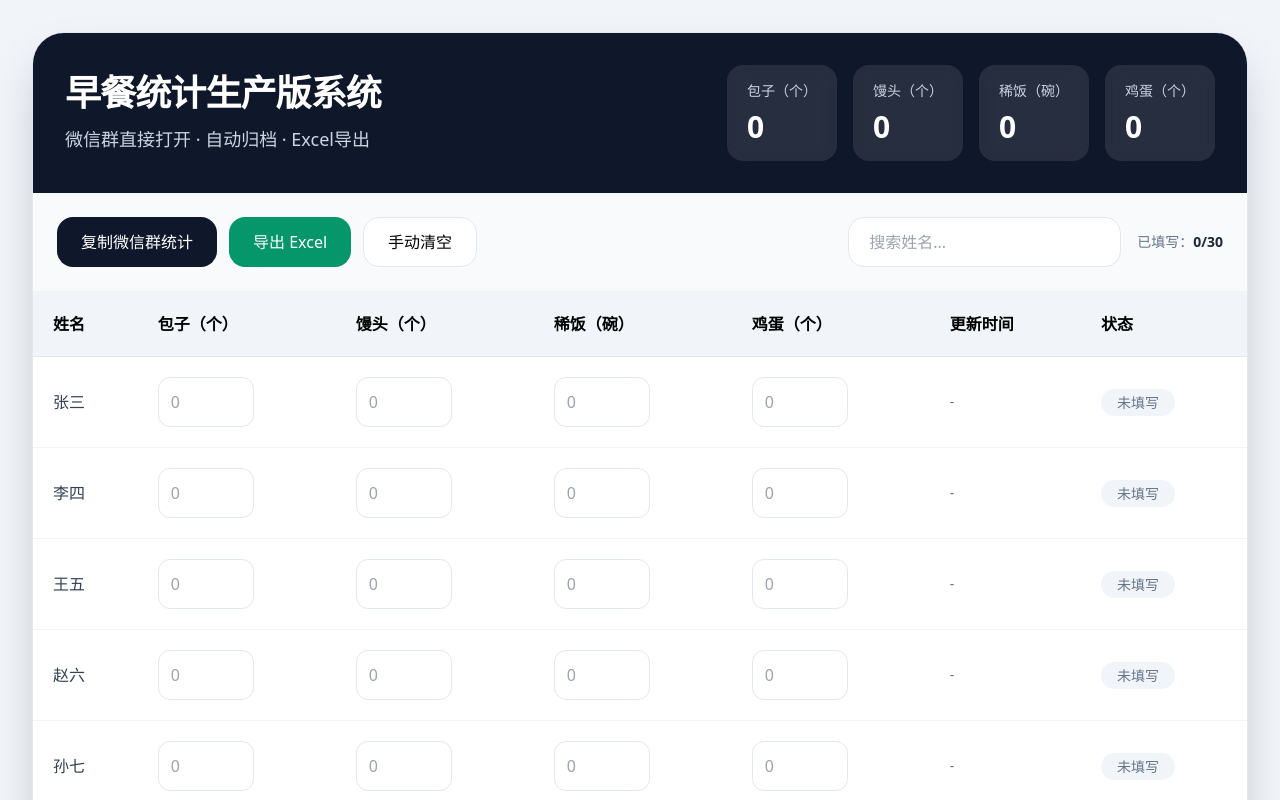
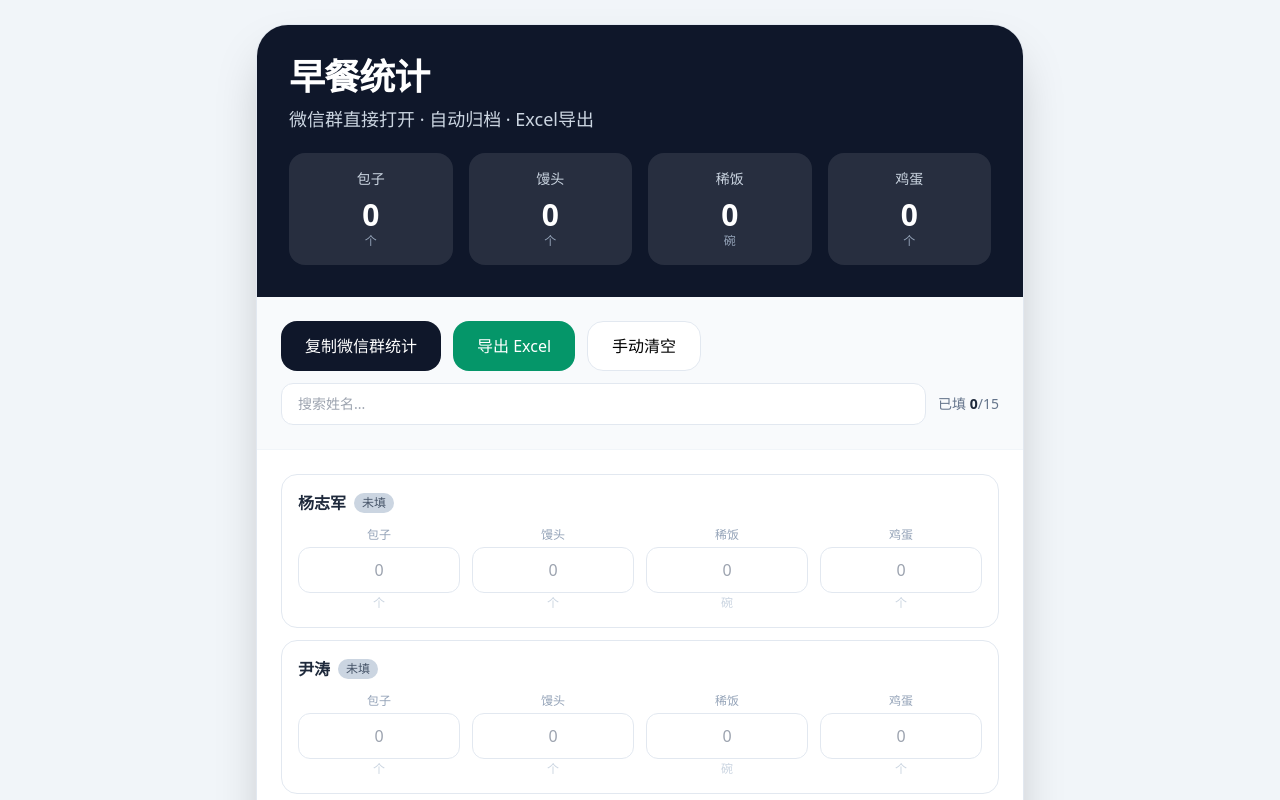
Before and after one commit to jayLyric/breakfast-app, a React (Vite) app: page / in a window 1280 px wide. Shown: the top 800 px of the page. Built offline with nearby package versions, Linux system fonts and the light colour scheme.

Commit message:
redesign: mobile card layout, update user names

```diff
--- a/src/App.tsx
+++ b/src/App.tsx
@@ -7,36 +7,21 @@ import React, {
 import * as XLSX from 'xlsx';
 
 const DEFAULT_USERS = [
-  '张三',
-  '李四',
-  '王五',
-  '赵六',
-  '孙七',
-  '周八',
-  '吴九',
-  '郑十',
-  '王强',
-  '李明',
-  '刘洋',
-  '陈伟',
-  '杨帆',
-  '黄涛',
-  '赵鹏',
-  '胡斌',
-  '谢凯',
-  '何俊',
-  '高飞',
-  '林宇',
-  '郭磊',
-  '罗成',
-  '马超',
-  '许峰',
-  '梁杰',
-  '宋涛',
-  '彭浩',
-  '唐龙',
-  '韩松',
-  '邓辉',
+  '杨志军',
+  '尹涛',
+  '罗杰耀',
+  '刘章凯',
+  '郭永',
+  '邓永明',
+  '李建力',
+  '拉平',
+  '加布',
+  '李保',
+  '康晓波',
+  '赵宏飞',
+  '孙师傅',
+  '普次师傅',
+  '杨师傅',
 ].map((name, index) => ({
   id: index + 1,
   name,
@@ -53,10 +38,10 @@ interface Row {
 }
 
 const BREAKFAST_FIELDS = [
-  { key: 'baozi', label: '包子（个）' },
-  { key: 'mantou', label: '馒头（个）' },
-  { key: 'porridge', label: '稀饭（碗）' },
-  { key: 'egg', label: '鸡蛋（个）' },
+  { key: 'baozi', label: '包子', unit: '个' },
+  { key: 'mantou', label: '馒头', unit: '个' },
+  { key: 'porridge', label: '稀饭', unit: '碗' },
+  { key: 'egg', label: '鸡蛋', unit: '个' },
 ] as const;
 
 type FieldKey = (typeof BREAKFAST_FIELDS)[number]['key'];
@@ -114,7 +99,6 @@ export default function App() {
   const [history, setHistory] = useState<{ id: number; date: string; rows: Row[]; totals: Record<FieldKey, number> }[]>(loadHistory);
   const [search, setSearch] = useState('');
   const [lastArchive, setLastArchive] = useState('');
-  const [isMobileMenuOpen, setIsMobileMenuOpen] = useState(false);
 
   const rowsRef = useRef(rows);
   const historyRef = useRef(history);
@@ -227,7 +211,10 @@ export default function App() {
   };
 
   const copyWechatText = async () => {
-    const content = rows
+    const filled = rows.filter((row: Row) =>
+      BREAKFAST_FIELDS.some((field) => row[field.key] !== ''),
+    );
+    const content = filled
       .map(
         (row: Row) =>
           `${row.name}｜包子:${row.baozi || 0} 馒头:${row.mantou || 0} 稀饭:${row.porridge || 0} 鸡蛋:${row.egg || 0}`,
@@ -241,144 +228,143 @@ export default function App() {
   };
 
   return (
-    <div className="min-h-screen bg-slate-100 p-4 md:p-8">
-      <div className="mx-auto max-w-7xl rounded-[32px] bg-white shadow-2xl overflow-hidden border border-slate-200">
-        <div className="bg-slate-900 text-white p-8">
-          <div className="flex flex-col lg:flex-row lg:items-center lg:justify-between gap-6">
-            <div>
-              <h1 className="text-4xl font-bold tracking-tight">
-                早餐统计生产版系统
+    <div className="min-h-screen bg-slate-100 p-3 md:p-6">
+      <div className="mx-auto max-w-3xl rounded-2xl md:rounded-[32px] bg-white shadow-2xl overflow-hidden border border-slate-200">
+        {/* Header */}
+        <div className="bg-slate-900 text-white p-5 md:p-8">
+          <h1 className="text-2xl md:text-4xl font-bold tracking-tight">
+            早餐统计
           </h1>
-              <p className="text-slate-300 mt-3 text-lg">
+          <p className="text-slate-300 mt-2 text-sm md:text-lg">
             微信群直接打开 · 自动归档 · Excel导出
           </p>
-            </div>
 
-            <div className="grid grid-cols-2 md:grid-cols-4 gap-4">
+          <div className="grid grid-cols-4 gap-2 md:gap-4 mt-5">
             {BREAKFAST_FIELDS.map((field) => (
               <div
                 key={field.key}
-                  className="bg-white/10 rounded-2xl px-5 py-4 backdrop-blur"
+                className="bg-white/10 rounded-xl md:rounded-2xl px-3 py-3 md:px-5 md:py-4 text-center"
               >
-                  <div className="text-sm text-slate-300">{field.label}</div>
-                  <div className="text-3xl font-bold mt-2">
+                <div className="text-xs md:text-sm text-slate-300">
+                  {field.label}
+                </div>
+                <div className="text-xl md:text-3xl font-bold mt-1 md:mt-2">
                   {totals[field.key]}
+                </div>
+                <div className="text-[10px] md:text-xs text-slate-400">
+                  {field.unit}
                 </div>
               </div>
             ))}
           </div>
         </div>
-        </div>
 
-        <div className="p-6 border-b border-slate-100 bg-slate-50 flex flex-col lg:flex-row gap-4 lg:items-center lg:justify-between">
-          <div className="flex flex-wrap gap-3">
+        {/* Toolbar */}
+        <div className="p-3 md:p-6 border-b border-slate-100 bg-slate-50 space-y-3">
+          <div className="flex flex-wrap gap-2 md:gap-3">
             <button
               onClick={copyWechatText}
-              className="rounded-2xl bg-slate-900 text-white px-6 py-3 font-medium hover:scale-[1.02] transition-all"
+              className="rounded-xl md:rounded-2xl bg-slate-900 text-white px-4 py-2.5 md:px-6 md:py-3 text-sm md:text-base font-medium active:scale-95 transition-all"
             >
               复制微信群统计
             </button>
             <button
               onClick={exportExcel}
-              className="rounded-2xl bg-emerald-600 text-white px-6 py-3 font-medium hover:scale-[1.02] transition-all"
+              className="rounded-xl md:rounded-2xl bg-emerald-600 text-white px-4 py-2.5 md:px-6 md:py-3 text-sm md:text-base font-medium active:scale-95 transition-all"
             >
               导出 Excel
             </button>
             <button
               onClick={clearToday}
-              className="rounded-2xl bg-white border border-slate-200 px-6 py-3 font-medium hover:bg-slate-100 transition-all"
+              className="rounded-xl md:rounded-2xl bg-white border border-slate-200 px-4 py-2.5 md:px-6 md:py-3 text-sm md:text-base font-medium active:scale-95 transition-all"
             >
               手动清空
             </button>
           </div>
 
-          <div className="flex flex-col md:flex-row gap-4 md:items-center">
+          <div className="flex gap-3 items-center">
             <input
               value={search}
               onChange={(e) => setSearch(e.target.value)}
               placeholder="搜索姓名..."
-              className="rounded-2xl border border-slate-200 px-5 py-3 outline-none focus:ring-2 focus:ring-slate-400 bg-white"
+              className="flex-1 rounded-xl border border-slate-200 px-4 py-2.5 text-sm outline-none focus:ring-2 focus:ring-slate-400 bg-white"
             />
-            <div className="text-sm text-slate-500">
-              已填写：
-              <span className="font-bold text-slate-800">
-                {filledCount}/{rows.length}
-              </span>
+            <div className="text-sm text-slate-500 whitespace-nowrap">
+              已填 <span className="font-bold text-slate-800">{filledCount}</span>/{rows.length}
             </div>
           </div>
         </div>
 
-        <div className="overflow-x-auto">
-          <table className="w-full min-w-[1100px]">
-            <thead>
-              <tr className="bg-slate-100 border-b border-slate-200">
-                <th className="text-left p-5 font-semibold">姓名</th>
-                {BREAKFAST_FIELDS.map((field) => (
-                  <th key={field.key} className="text-left p-5 font-semibold">
-                    {field.label}
-                  </th>
-                ))}
-                <th className="text-left p-5 font-semibold">更新时间</th>
-                <th className="text-left p-5 font-semibold">状态</th>
-              </tr>
-            </thead>
-            <tbody>
+        {/* Card list */}
+        <div className="p-3 md:p-6 space-y-2 md:space-y-3 max-h-[60vh] overflow-y-auto">
           {filteredRows.map((row) => {
             const isFilled = BREAKFAST_FIELDS.some(
               (field) => row[field.key as FieldKey] !== '',
             );
             return (
-                  <tr
+              <div
                 key={row.id}
-                    className="border-b border-slate-100 hover:bg-slate-50 transition-all"
+                className={`rounded-xl md:rounded-2xl border p-3 md:p-4 transition-all ${
+                  isFilled
+                    ? 'border-emerald-200 bg-emerald-50/50'
+                    : 'border-slate-200 bg-white'
+                }`}
               >
-                    <td className="p-5 font-medium text-slate-700">
+                <div className="flex items-center justify-between mb-3">
+                  <div className="flex items-center gap-2">
+                    <span className="font-semibold text-slate-800 text-sm md:text-base">
                       {row.name}
-                    </td>
+                    </span>
+                    {isFilled ? (
+                      <span className="text-[10px] md:text-xs rounded-full bg-emerald-500 text-white px-2 py-0.5 font-medium">
+                        已填
+                      </span>
+                    ) : (
+                      <span className="text-[10px] md:text-xs rounded-full bg-slate-300 text-slate-600 px-2 py-0.5 font-medium">
+                        未填
+                      </span>
+                    )}
+                  </div>
+                  {row.updatedAt && (
+                    <span className="text-[10px] md:text-xs text-slate-400">
+                      {row.updatedAt}
+                    </span>
+                  )}
+                </div>
+
+                <div className="grid grid-cols-4 gap-2 md:gap-3">
                   {BREAKFAST_FIELDS.map((field) => (
-                      <td key={field.key} className="p-5">
+                    <div key={field.key} className="flex flex-col items-center">
+                      <label className="text-[10px] md:text-xs text-slate-400 mb-1 text-center">
+                        {field.label}
+                      </label>
                       <input
                         type="number"
                         min="0"
+                        inputMode="numeric"
                         value={row[field.key as FieldKey]}
                         onChange={(e) =>
                           updateField(row.id, field.key, e.target.value)
                         }
                         placeholder="0"
-                          className="w-24 rounded-xl border border-slate-200 px-3 py-3 outline-none focus:ring-2 focus:ring-slate-400"
+                        className="w-full text-center rounded-lg md:rounded-xl border border-slate-200 px-1 py-2 md:px-3 md:py-2.5 text-sm md:text-base outline-none focus:ring-2 focus:ring-slate-400 focus:border-slate-400"
                       />
-                      </td>
+                      <span className="text-[10px] md:text-xs text-slate-300 mt-0.5">
+                        {field.unit}
+                      </span>
+                    </div>
                   ))}
-                    <td className="p-5 text-sm text-slate-500">
-                      {row.updatedAt || '-'}
-                    </td>
-                    <td className="p-5">
-                      {isFilled ? (
-                        <span className="rounded-full bg-emerald-100 text-emerald-700 px-4 py-1 text-sm font-medium">
-                          已填写
-                        </span>
-                      ) : (
-                        <span className="rounded-full bg-slate-100 text-slate-500 px-4 py-1 text-sm font-medium">
-                          未填写
-                        </span>
-                      )}
-                    </td>
-                  </tr>
+                </div>
+              </div>
             );
           })}
-            </tbody>
-          </table>
         </div>
 
-        <div className="border-t border-slate-100 p-6 bg-slate-50 flex flex-col lg:flex-row lg:items-center lg:justify-between gap-4">
-          <div className="text-sm text-slate-500 leading-7">
-            <div>自动归档时间：第二天中午12:00</div>
-            <div>历史归档数量：{history.length}</div>
-            <div>最近归档：{lastArchive || '暂无归档'}</div>
-          </div>
-          <div className="text-right text-sm text-slate-500">
-            <div>适配手机 / 平板 / 微信内浏览器</div>
-            <div>支持100+人同时使用</div>
+        {/* Footer */}
+        <div className="border-t border-slate-100 p-4 md:p-6 bg-slate-50">
+          <div className="text-xs md:text-sm text-slate-400 text-center space-y-1">
+            <div>每天中午12:00自动归档 · 历史归档 {history.length} 条</div>
+            <div className="md:hidden">下拉刷新或重新打开链接即可更新</div>
           </div>
         </div>
       </div>
```
Also changed, not shown: 1 other file (tests, documents, lock files or other folders). Lines whose indentation alone changed are shown as unchanged.
